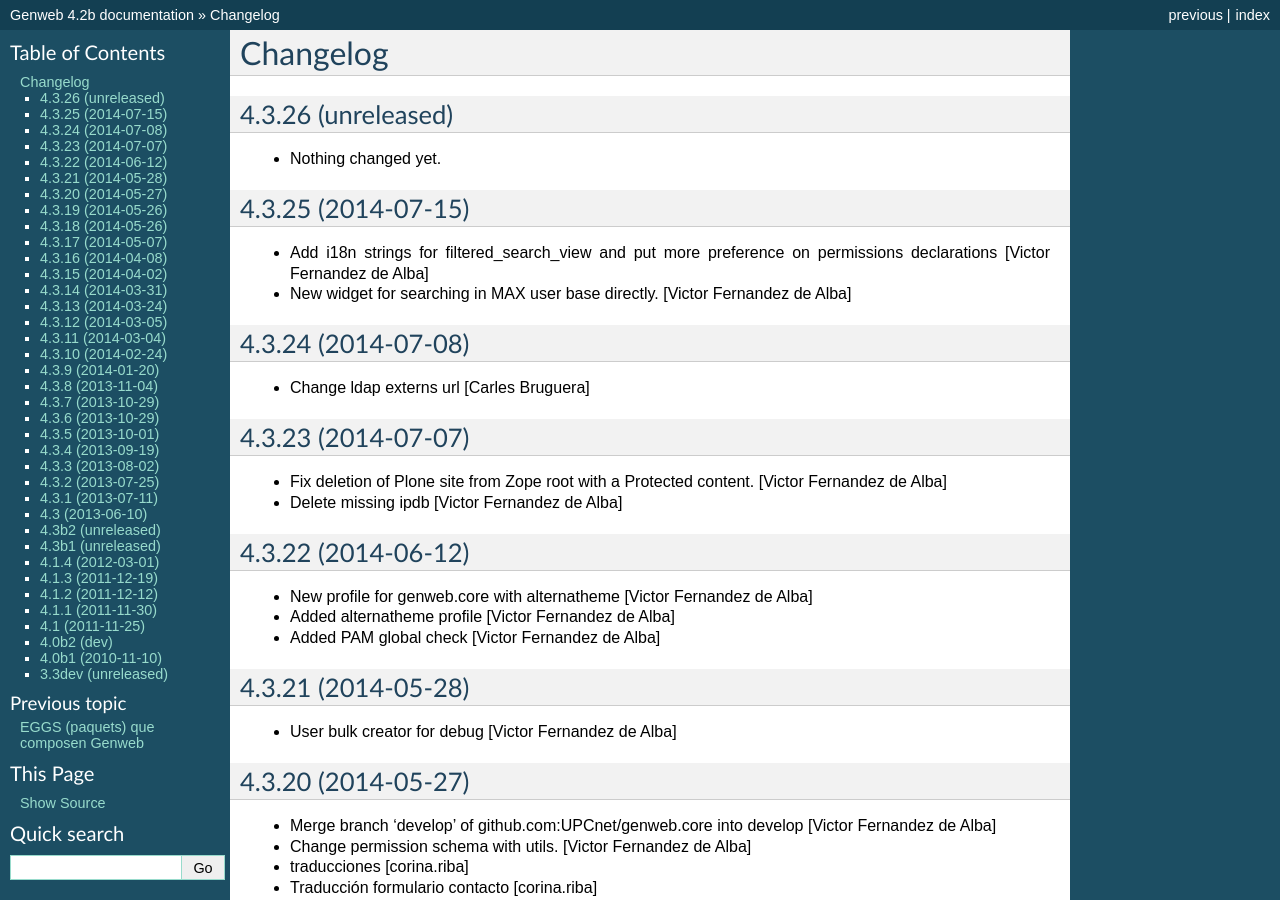
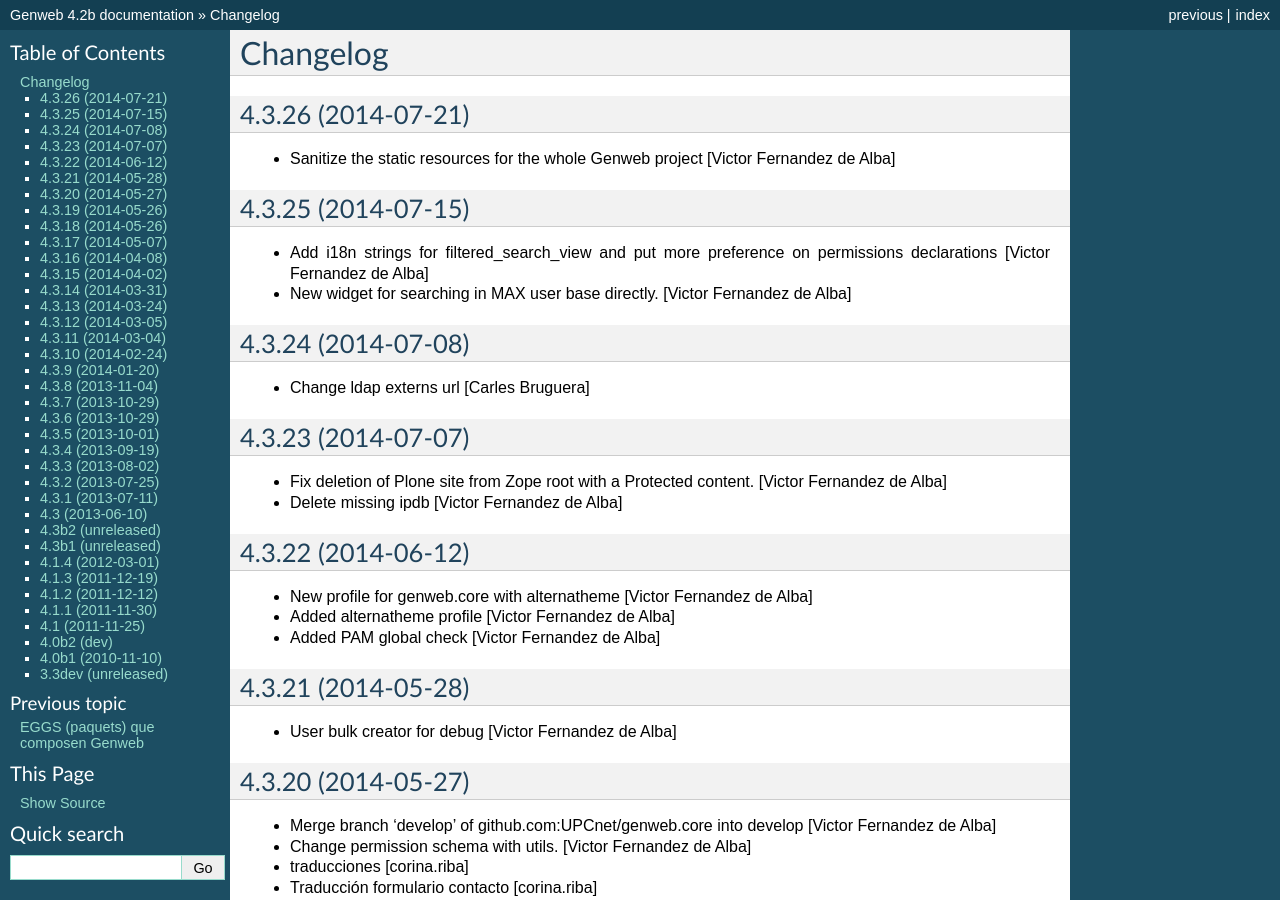
Before and after one commit to UPCnet/genweb.core, a Sphinx documentation site: the page built from docs/HISTORY.rst, in a window 1280 px wide and 900 px high. Built offline with Sphinx 7.4.7, drawn with Linux system fonts in a browser that asks for light colours.

Commit message:
Preparing release 4.3.26

```diff
--- a/docs/HISTORY.rst
+++ b/docs/HISTORY.rst
@@ -1,11 +1,10 @@
 Changelog
 =========
 
-4.3.26 (unreleased)
+4.3.26 (2014-07-21)
 -------------------
 
-- Nothing changed yet.
-
+* Sanitize the static resources for the whole Genweb project [Victor Fernandez de Alba]
 
 4.3.25 (2014-07-15)
 -------------------
--- a/setup.py
+++ b/setup.py
@@ -1,7 +1,7 @@
 from setuptools import setup, find_packages
 import os
 
-version = '4.3.26.dev0'
+version = '4.3.26'
 
 README = open("README.rst").read()
 HISTORY = open(os.path.join("docs", "HISTORY.rst")).read()
```
